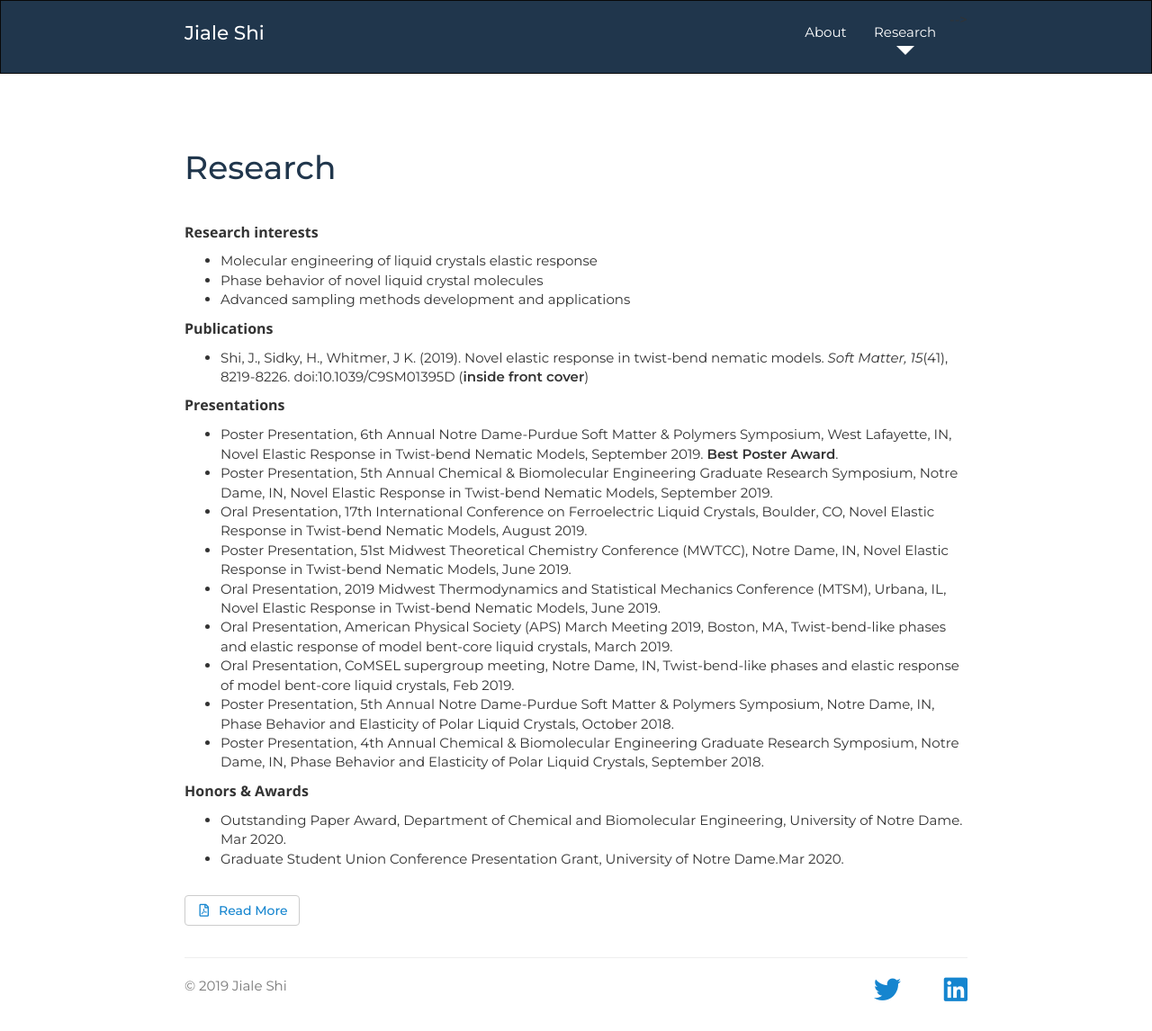
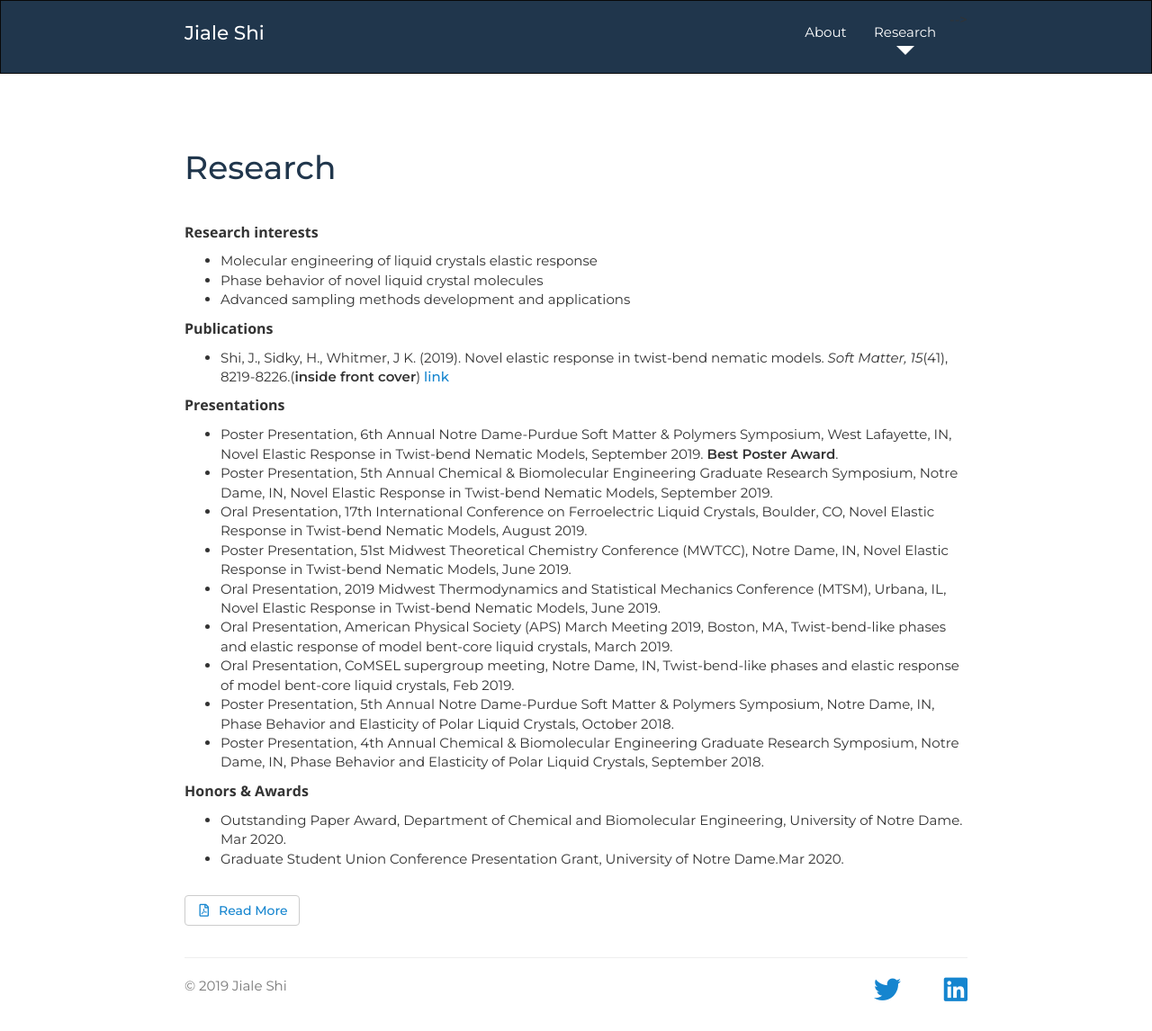
Before and after one commit to shijiale0609/shijiale0609.github.io, a Jekyll site: the page research.html, which Jekyll copies as it is, in a window 1280 px wide. Shown: the whole page at 90% size. Built offline with Jekyll 4.4.1, drawn with Linux system fonts in a browser that asks for light colours; nearby versions of some CDN libraries; a style sheet for code colours, icons or effects is not loaded.

Commit message:
add link to the soft matter paper

```diff
--- a/research.html
+++ b/research.html
@@ -82,7 +82,7 @@
             <!-- <h5>Published Papers</h5> -->
             <b>Publications</b>
             <ul class="push-down-1">
-               <li>Shi, J., Sidky, H., Whitmer, J K. (2019). Novel elastic response in twist-bend nematic models. <em>Soft Matter, 15</em>(41), 8219-8226. doi:10.1039/C9SM01395D (<b>inside front cover</b>)</li>
+               <li>Shi, J., Sidky, H., Whitmer, J K. (2019). Novel elastic response in twist-bend nematic models. <em>Soft Matter, 15</em>(41), 8219-8226.(<b>inside front cover</b>) <a href="https://pubs.rsc.org/en/content/articlehtml/2019/sm/c9sm01395d">link</a> </li>
             </ul>
 
             <!-- <h5>Submitted for Publication</h5>
```
